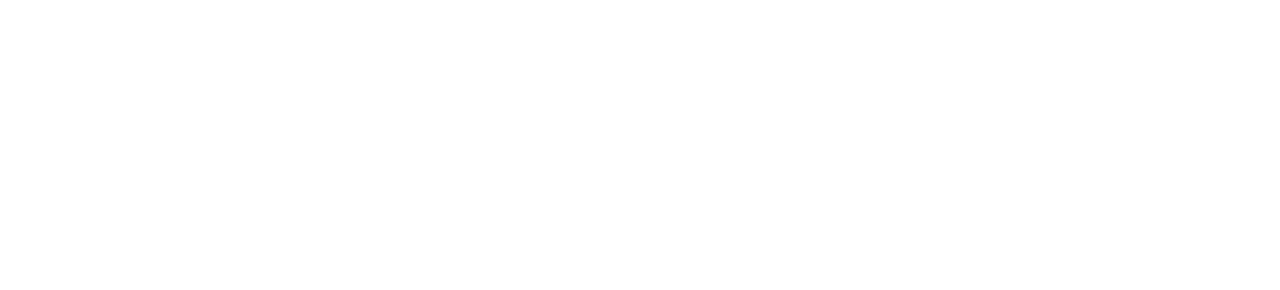
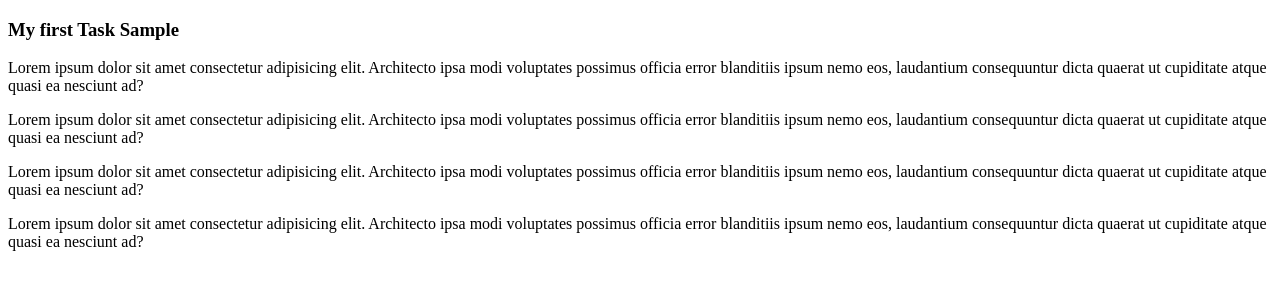
Before and after one commit to devsheikhs/tasksample, a plain HTML site: page index.html in a window 1280 px wide. Drawn offline with Linux system fonts and the light colour scheme.

Commit message:
new part

```diff
--- a/index.html
+++ b/index.html
@@ -6,6 +6,10 @@
     <title>Task Sample</title>
 </head>
 <body>
-
+   <h3>My first Task Sample</h3>
+   <p>Lorem ipsum dolor sit amet consectetur adipisicing elit. Architecto ipsa modi voluptates possimus officia error blanditiis ipsum nemo eos, laudantium consequuntur dicta quaerat ut cupiditate atque quasi ea nesciunt ad?</p>
+      <p>Lorem ipsum dolor sit amet consectetur adipisicing elit. Architecto ipsa modi voluptates possimus officia error blanditiis ipsum nemo eos, laudantium consequuntur dicta quaerat ut cupiditate atque quasi ea nesciunt ad?</p>
+         <p>Lorem ipsum dolor sit amet consectetur adipisicing elit. Architecto ipsa modi voluptates possimus officia error blanditiis ipsum nemo eos, laudantium consequuntur dicta quaerat ut cupiditate atque quasi ea nesciunt ad?</p>
+            <p>Lorem ipsum dolor sit amet consectetur adipisicing elit. Architecto ipsa modi voluptates possimus officia error blanditiis ipsum nemo eos, laudantium consequuntur dicta quaerat ut cupiditate atque quasi ea nesciunt ad?</p>
 </body>
 </html>
```
